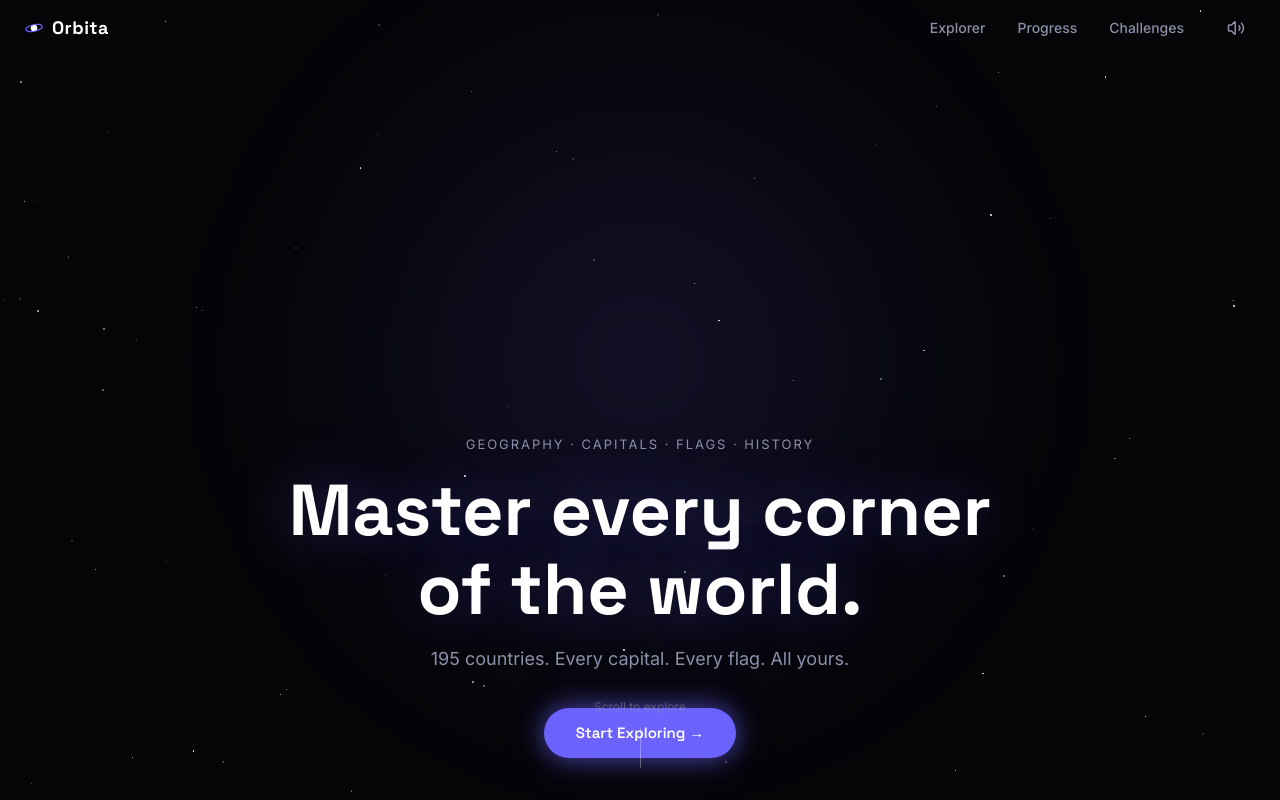
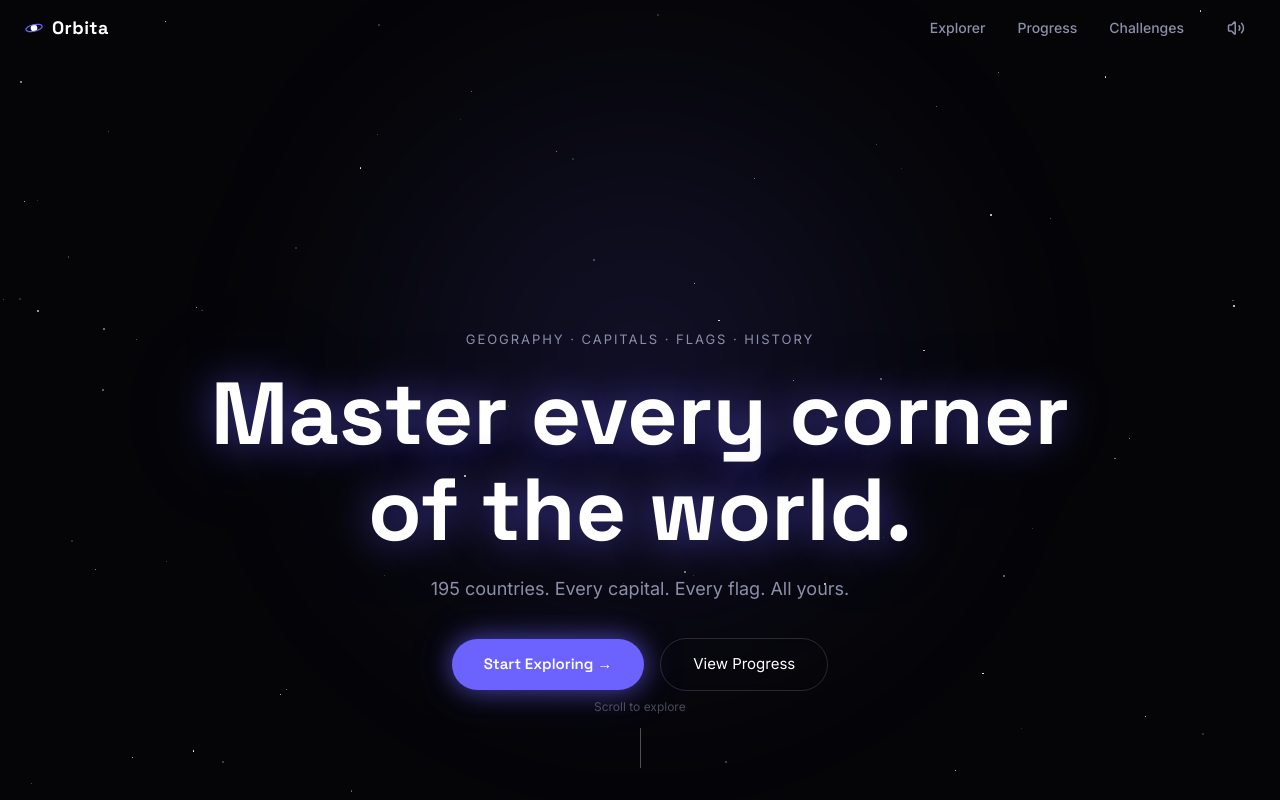
Before and after one commit to carlamosi/orbita, a React (Vite) app: page / in a window 1280 px wide. Shown: the top 800 px of the page. Built offline with nearby package versions, Linux system fonts and the light colour scheme; no server answers.

Commit message:
fix: globe rectangle clip, scroll jank, hero visual improvements

```diff
--- a/src/components/Globe3D.jsx
+++ b/src/components/Globe3D.jsx
@@ -109,7 +109,7 @@ export default function Globe3D({
       animate={{ opacity: ready ? 1 : 0 }}
       transition={{ duration: 1, ease: 'easeOut' }}
       // Use standard generic width/height here so parent flex can resize easily if needed
-      style={{ width, height, position: 'relative' }}
+      style={{ width, height, position: 'relative', overflow: 'visible' }}
     >
       {!ready && <GlobeSkeleton />}
       <GlobeGL
--- a/src/pages/Home.jsx
+++ b/src/pages/Home.jsx
@@ -1,4 +1,4 @@
-import { useMemo, useRef, useState, useEffect } from 'react'
+import { useMemo, useRef, useState, useEffect, useCallback } from 'react'
 import { motion } from 'framer-motion'
 import { Link } from 'react-router-dom'
 import Globe3D from '../components/Globe3D'
@@ -32,8 +32,9 @@ export default function Home() {
 
   let cachedAutoRotate = useRef(null);
   let cachedEnabled = useRef(null);
+  const cachedAlt = useRef(2.0);
 
-  useScrollProgress((progress) => {
+  const handleScrollProgress = useCallback((progress) => {
     // 1. Globe Transforms
     // Timings
     const t1 = 0.20;
@@ -58,14 +59,9 @@ export default function Home() {
     if (progress > t3 && progress <= t4) y = mapProgress(progress, t3, t4, 0, 25, easeQuart);
     if (progress > t4) y = mapProgress(progress, t4, 1.0, 25, 0, easeQuart);
 
-    // Tilt (X Axis)
-    let tilt = 0;
-    if (progress > t1 && progress <= t4) tilt = mapProgress(progress, t1, t2, 0, 25, easeQuart);
-    if (progress > t4) tilt = mapProgress(progress, t4, 1.0, 25, 0, easeQuart);
-
     // Apply to DOM directly (bypassing React)
     if (globeWrapperRef.current) {
-      globeWrapperRef.current.style.transform = `translateX(${x}vw) translateY(${y}vh) scale(${scale}) rotateX(${tilt}deg)`;
+      globeWrapperRef.current.style.transform = `translateX(${x}vw) translateY(${y}vh) scale(${scale})`;
     }
 
     // Altitude Zoom via Globe Ref
@@ -77,7 +73,10 @@ export default function Home() {
 
     if (globeGLRef.current) {
       if (globeGLRef.current.pointOfView) {
-        globeGLRef.current.pointOfView({ altitude: alt }, 0);
+        if (Math.abs(cachedAlt.current - alt) > 0.001) {
+          globeGLRef.current.pointOfView({ altitude: alt }, 0);
+          cachedAlt.current = alt;
+        }
       }
 
       const ctrl = globeGLRef.current.controls();
@@ -136,7 +135,20 @@ export default function Home() {
       setAtmosphereAltitude(0.15);
     }
 
-  });
+  }, [globeReady]);
+
+  useScrollProgress(handleScrollProgress);
+
+  const [globeSize, setGlobeSize] = useState(600);
+  useEffect(() => {
+    const update = () => {
+      const vmin = Math.min(window.innerWidth, window.innerHeight);
+      setGlobeSize(vmin * 1.1);
+    };
+    update();
+    window.addEventListener('resize', update);
+    return () => window.removeEventListener('resize', update);
+  }, []);
 
   // Pure CSS Starfield (120 stars)
   const stars = useMemo(() => {
@@ -176,10 +188,10 @@ export default function Home() {
         {/* ── Giant Globe ── */}
         <div className="absolute inset-0 z-10 flex items-center justify-center pointer-events-none -translate-y-[5vh]">
           {/* Performance wrapped container */}
-          <div className="will-change-transform flex items-center justify-center w-full h-full" style={{ perspective: "1000px" }}>
+          <div className="will-change-transform flex items-center justify-center w-full h-full" style={{ perspective: "1000px", overflow: "visible" }}>
             <div
               ref={globeWrapperRef}
-              className="relative w-[140vmin] h-[140vmin] sm:w-[110vmin] sm:h-[110vmin] will-change-transform origin-center transition-none"
+              className="relative w-[140vmin] h-[140vmin] sm:w-[110vmin] sm:h-[110vmin] will-change-transform origin-center transition-none overflow-visible"
             >
               {/* Outer glow effect */}
               <div
@@ -197,11 +209,12 @@ export default function Home() {
                 animate={{ opacity: 1 }}
                 transition={{ duration: 2, ease: "easeOut" }}
                 className="absolute inset-0 w-full h-full"
+                style={{ overflow: 'visible' }}
               >
                 <Globe3D
                   interactive={false}
-                  width="100%"
-                  height="100%"
+                  width={globeSize}
+                  height={globeSize}
                   globeRefExternal={globeGLRef}
                   showBorders={showBorders}
                   atmosphereAltitude={atmosphereAltitude}
@@ -214,10 +227,10 @@ export default function Home() {
 
         {/* ── Hero Text Overlay (Section 1) ── */}
         <div className="absolute inset-0 z-30 flex flex-col items-center justify-start pointer-events-none">
-          <div className="h-[48%] mt-[4%]" />
+          <div className="h-[38%] mt-[2%]" />
 
           <div ref={heroTextRef} className="relative flex flex-col items-center text-center w-full max-w-4xl px-4 pointer-events-auto will-change-transform">
-            <div className="absolute inset-0 bg-radial-[circle_at_center] from-[#050508]/60 to-transparent blur-3xl -z-10" />
+            <div className="absolute inset-0 bg-radial-[circle_at_center] from-[#050508]/80 to-transparent blur-[80px] -z-10" />
 
             <motion.p
               initial={{ opacity: 0 }}
@@ -232,8 +245,8 @@ export default function Home() {
               initial={{ opacity: 0, y: 20 }}
               animate={{ opacity: 1, y: 0 }}
               transition={{ delay: 0.8, duration: 0.8, ease: "easeOut" }}
-              className="font-grotesk text-[40px] sm:text-[72px] font-bold text-white leading-[1.1]"
-              style={{ textShadow: '0 0 60px rgba(108,99,255,0.4)' }}
+              className="font-grotesk text-[48px] sm:text-[88px] font-bold text-white leading-[1.1]"
+              style={{ textShadow: '0 0 40px rgba(108,99,255,0.6), 0 0 120px rgba(108,99,255,0.2)' }}
             >
               Master every corner<br />of the world.
             </motion.h1>
@@ -261,6 +274,16 @@ export default function Home() {
                   hover:scale-105 hover:shadow-[0_0_36px_rgba(108,99,255,0.8),0_0_64px_rgba(108,99,255,0.4)]
                 ">
                   Start Exploring →
+                </button>
+              </Link>
+              <Link to="/progress">
+                <button className="
+                  bg-transparent border border-white/15 backdrop-blur-sm
+                  text-white font-inter text-[15px]
+                  px-8 py-3.5 rounded-full transition-all duration-300
+                  hover:border-[#6C63FF] hover:bg-white/5
+                ">
+                  View Progress
                 </button>
               </Link>
             </motion.div>
```
